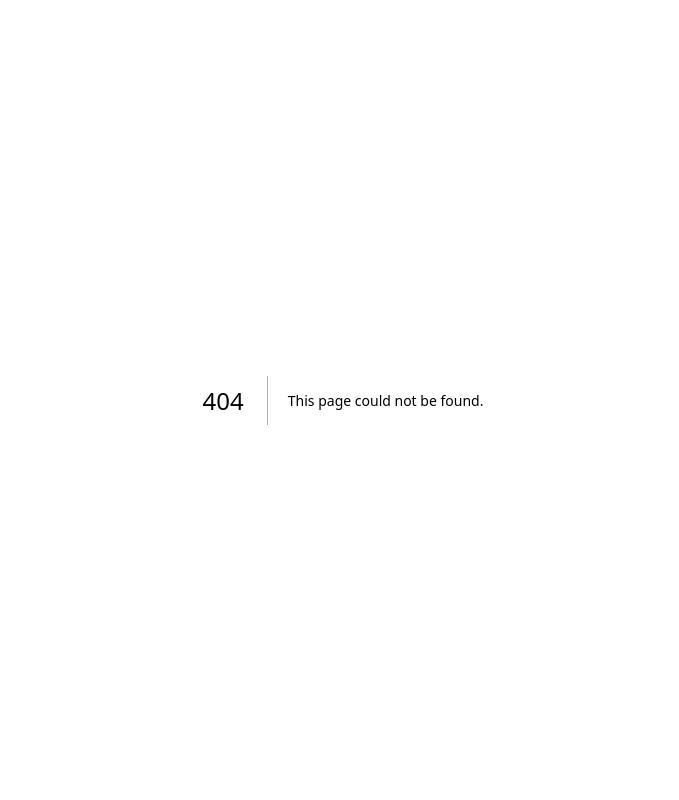
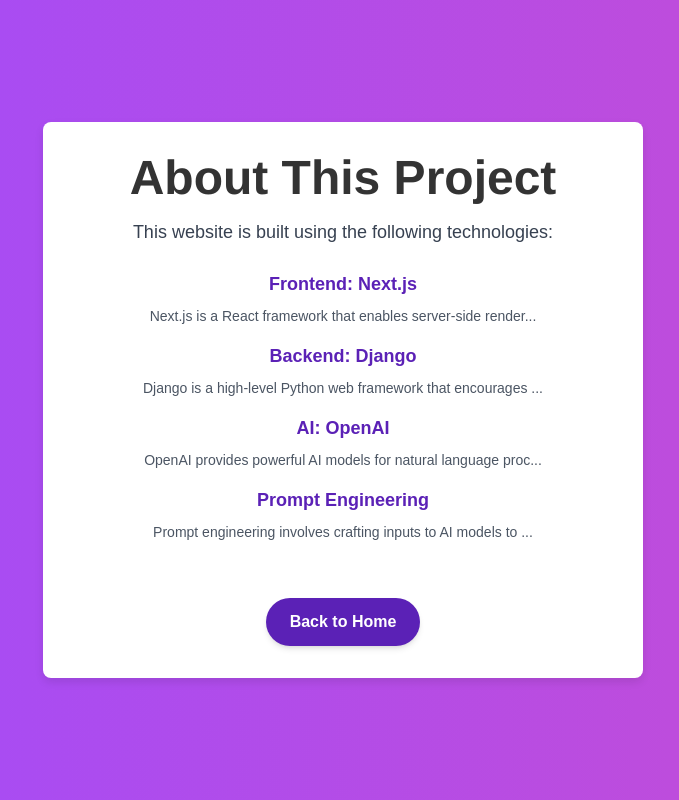
Before and after one commit to parthlathiya2697/Fashion-Sense-Rating, a Next.js app in the folder frontend/: page /about in a window 1280 px wide. Before the commit this address had no page. Shown: the whole page, without its empty margins (297-976 px from the left). Built offline with nearby package versions, Linux system fonts and the light colour scheme.

Commit message:
add About page

```diff
--- a/frontend/src/app/page.tsx
+++ b/frontend/src/app/page.tsx
@@ -3,6 +3,7 @@
 import { useState, useEffect } from 'react';
 import StyleUploader from './components/StyleUploader';
 import RequestCountDisplay from './components/RequestCountDisplay';
+import Link from 'next/link';
 
 export default function Home() {
   const [requestCount, setRequestCount] = useState<number | null>(null);
@@ -30,6 +31,9 @@
       <div className="z-10 max-w-5xl w-full items-center justify-center font-mono text-sm">
         <StyleUploader maxRequestCount={maxRequestCount} requestCount={requestCount} setRequestCount={setRequestCount}/>
       </div>
+      <Link href="/about" className="text-white mt-8">
+        Learn more about this project
+      </Link>
     </main>
   );
 }
--- /dev/null
+++ b/frontend/src/pages/about.tsx
@@ -0,0 +1,68 @@
+"use client"
+
+import React, { useState } from 'react';
+import Link from 'next/link';
+import '../app/globals.css'; // Ensure global styles are imported
+
+const skills = [
+  {
+    name: 'Frontend: Next.js',
+    description: 'Next.js is a React framework that enables server-side rendering and static site generation.',
+  },
+  {
+    name: 'Backend: Django',
+    description: 'Django is a high-level Python web framework that encourages rapid development and clean, pragmatic design.',
+  },
+  {
+    name: 'AI: OpenAI',
+    description: 'OpenAI provides powerful AI models for natural language processing and other AI tasks.',
+  },
+  {
+    name: 'Prompt Engineering',
+    description: 'Prompt engineering involves crafting inputs to AI models to achieve desired outputs effectively.',
+  },
+];
+
+const About = () => {
+  const [expanded, setExpanded] = useState<number | null>(null);
+
+  const toggleExpand = (index: number) => {
+    setExpanded(expanded === index ? null : index);
+  };
+
+  return (
+    <div className="main-container flex flex-col items-center justify-center p-8">
+      <div className="content-container bg-white p-10 rounded-lg shadow-xl max-w-2xl">
+        <h1 className="title text-5xl font-extrabold mb-6 text-violet-800 text-center">About This Project</h1>
+        <p className="text-gray-700 mb-6 text-lg text-center">
+          This website is built using the following technologies:
+        </p>
+        <ul className="list-none text-gray-600 mb-6">
+          {skills.map((skill, index) => (
+            <li key={index} className="mb-4">
+              <button
+                onClick={() => toggleExpand(index)}
+                className="text-lg font-semibold text-violet-800 hover:underline text-left"
+              >
+                {skill.name}
+              </button>
+              <p
+                onClick={() => toggleExpand(index)}
+                className="text-sm mt-2 cursor-pointer"
+              >
+                {expanded === index ? skill.description : skill.description.substring(0, 60) + '...'}
+              </p>
+            </li>
+          ))}
+        </ul>
+        <div className="text-center">
+          <Link href="/" className="mt-8 inline-block text-white bg-violet-800 px-6 py-3 rounded-full font-semibold shadow-md hover:bg-violet-700 transition">
+            Back to Home
+          </Link>
+        </div>
+      </div>
+    </div>
+  );
+};
+
+export default About;
```
